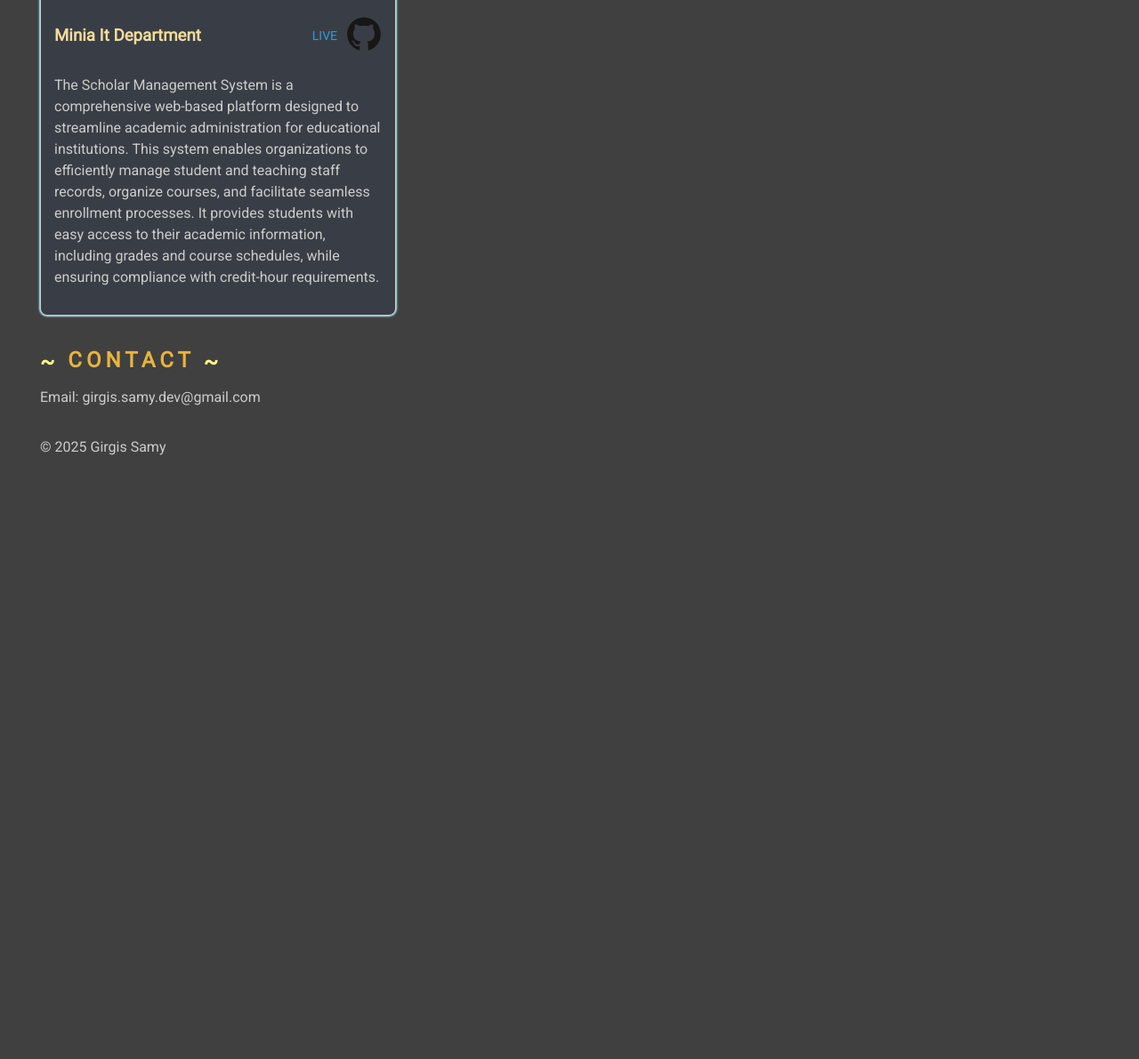
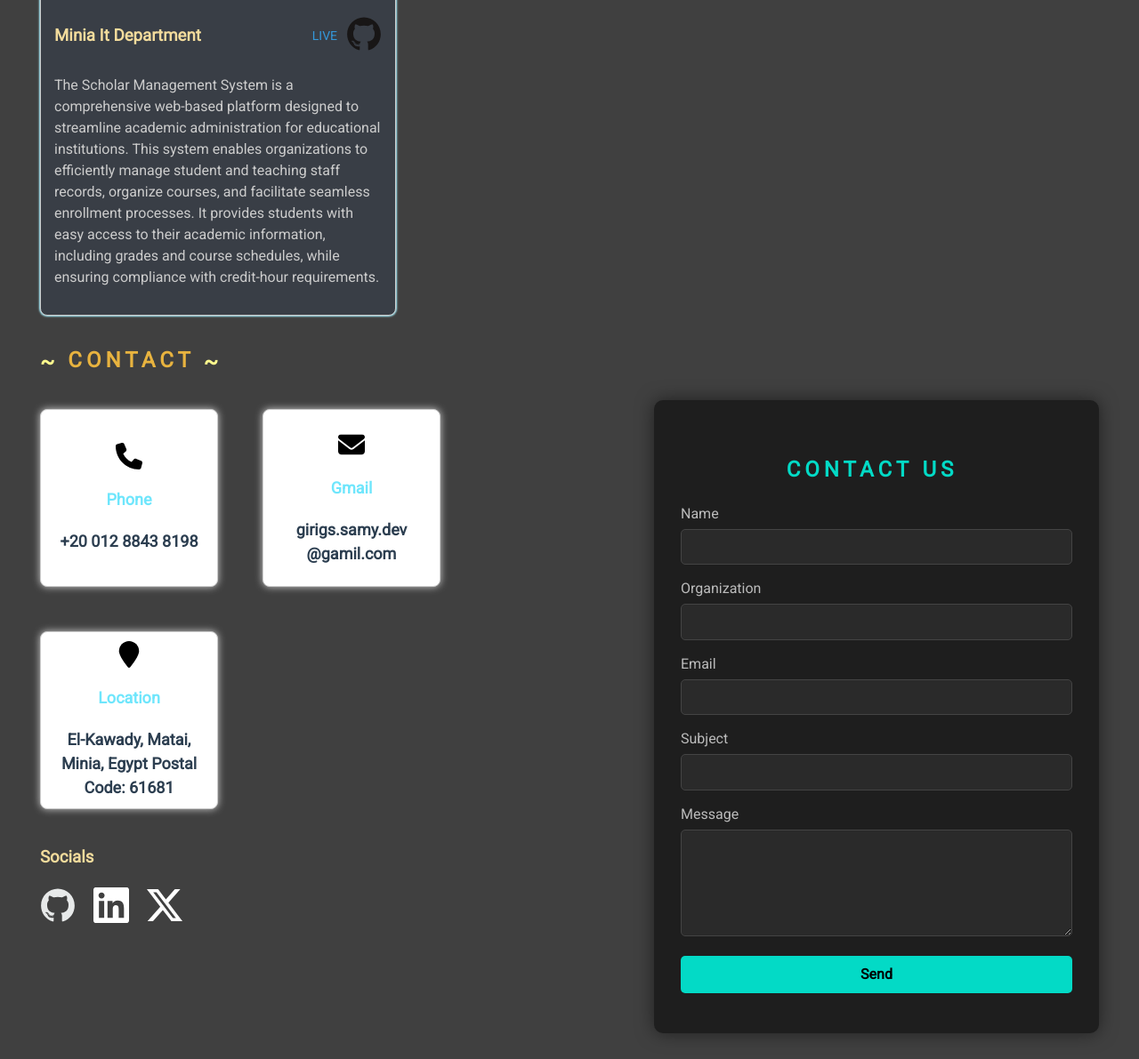
Before and after one commit to gerges15/portfolio, a website built with Vite: page index.html in a window 1280 px wide. Shown: the part 1591-2782 px from the top of the page at 89% size. Before the commit the page ends 2111 px from the top, so only its background shows below. Built offline with nearby package versions, Linux system fonts and the light colour scheme; a web font is replaced by a local one.

Commit message:
add contact styles

```diff
--- a/index.html
+++ b/index.html
@@ -252,7 +252,93 @@
 
         <section id="contact">
           <h2>Contact</h2>
-          <p>Email: girgis.samy.dev@gmail.com</p>
+          <div class="contact-container">
+            <div class="contact-info">
+              <!--Card info-->
+              <div class="info card">
+                <img
+                  class="icon"
+                  src="./assets/icons/phone-solid.svg"
+                  alt="phone number"
+                />
+                <p class="strong-text">Phone</p>
+                <p>+20 012 8843 8198</p>
+              </div>
+              <!--Card info-->
+              <div class="info card">
+                <img
+                  class="icon"
+                  src="./assets/icons/envelope-solid.svg"
+                  alt="email"
+                />
+                <p class="strong-text">Gmail</p>
+                <p>girigs.samy.dev @gamil.com</p>
+              </div>
+              <!--Card info-->
+              <div class="info card">
+                <img
+                  class="icon"
+                  src="./assets/icons/location-pin-solid.svg"
+                  alt="email"
+                />
+                <p class="strong-text">Location</p>
+                <p>El-Kawady, Matai, Minia, Egypt Postal Code: 61681</p>
+              </div>
+
+              <div class="social">
+                <h3>Socials</h3>
+                <div class="socials-link">
+                  <a class="link" href="https://github.com/gerges15"
+                    ><img
+                      src="./assets/icons/github-original.svg"
+                      alt="Github Account"
+                  /></a>
+                  <!--Social Icon-->
+                  <a class="link" href="https://www.linkedin.com/in/girgis-sami"
+                    ><img
+                      src="./assets/icons/linkedin-brands.svg"
+                      alt="Linkedin Account"
+                  /></a>
+                  <!--Social Icon-->
+                  <a class="link" href="https://x.com/girgis_sami"
+                    ><img src="./assets/icons/x.svg" alt="X-Twitter Account"
+                  /></a>
+                </div>
+              </div>
+            </div>
+
+            <form class="contact-form">
+              <h2>Contact Us</h2>
+
+              <div class="form-group">
+                <label for="name">Name</label>
+                <input type="text" id="name" required />
+              </div>
+              <div class="form-group">
+                <label for="organizatoin">Organization</label>
+                <input type="text" id="organization" required />
+              </div>
+
+              <div class="form-group">
+                <label for="email">Email</label>
+                <input type="email" id="email" required />
+              </div>
+
+              <div class="form-group">
+                <label for="subject">Subject</label>
+                <input type="text" id="subject" />
+              </div>
+
+              <div class="form-group">
+                <label for="message">Message</label>
+                <textarea id="message" required></textarea>
+              </div>
+
+              <div class="form-group">
+                <button type="submit">Send</button>
+              </div>
+            </form>
+          </div>
         </section>
       </main>
       <footer>
--- a/styles.css
+++ b/styles.css
@@ -6,6 +6,7 @@
   --accent-color-2: #a8f1ff;
   --accent-color: #3498db;
   --bg-color: #404040;
+  --form-bg-color: #1e1e1e;
   --lightgray: #cccccc;
   --my-orange: #e8b33f;
   --my-yellow: #f2db9c;
@@ -256,7 +257,7 @@ section:nth-child(1) {
   background: var(--second-bg);
   border-radius: 12px;
   border: 1px solid #ccc;
-  box-shadow: 0 2px 8px rgba(0, 0, 0, 0.1);
+  box-shadow: 0 0 20px rgba(0, 0, 0, 0.5);
   margin-top: 1rem;
   padding: 1rem;
   text-align: center;
@@ -334,3 +335,134 @@ section:nth-child(1) {
 .project-card:hover {
   transform: scale(0.9);
 }
+
+/* --------------------------
+  contact me Styles
+--------------------------- */
+
+.contact-form {
+  background-color: var(--form-bg-color);
+  padding: 30px;
+  border-radius: 10px;
+  box-shadow: 0 0 20px rgba(0, 0, 0, 0.5);
+  width: 100%;
+  max-width: 500px;
+}
+
+.contact-form h2 {
+  margin-bottom: 20px;
+  text-align: center;
+  color: #03dac6;
+}
+.contact-form h2::after,
+.contact-form h2::before {
+  content: "";
+}
+
+.form-group {
+  margin-bottom: 15px;
+}
+
+.form-group label {
+  display: block;
+  margin-bottom: 5px;
+  color: #bbbbbb;
+}
+
+.form-group input,
+.form-group textarea {
+  width: 100%;
+  padding: 10px;
+  background-color: #2a2a2a;
+  border: 1px solid #444;
+  border-radius: 5px;
+  color: #ffffff;
+  font-size: 1em;
+}
+
+.form-group textarea {
+  resize: vertical;
+  height: 120px;
+}
+
+.form-group input:focus,
+.form-group textarea:focus {
+  border-color: #03dac6;
+  outline: none;
+}
+
+.form-group button {
+  width: 100%;
+  padding: 12px;
+  background-color: #03dac6;
+  border: none;
+  border-radius: 5px;
+  color: #000;
+  font-size: 1em;
+  font-weight: bold;
+  cursor: pointer;
+  transition: background 0.3s ease;
+}
+
+.form-group button:hover {
+  background-color: #00c4ae;
+}
+
+.contact-container {
+  display: flex;
+  justify-content: space-between;
+  width: 100%;
+  margin: 2.5rem 0;
+}
+
+.contact-info {
+  display: grid;
+  grid-template-columns: repeat(2, 200px);
+  grid-template-rows: repeat(2, 200px) auto;
+  grid-auto-rows: auto;
+  gap: 5rem;
+}
+
+.icon {
+  width: 30px;
+  height: 30px;
+  fill: #00ffcc;
+}
+
+.info {
+  display: flex;
+  align-items: center;
+  flex-direction: column;
+  justify-content: center;
+  gap: 2rem;
+  font-weight: bolder;
+  font-size: 1.8rem;
+  color: var(--primary-color);
+  background: white;
+  width: 100%;
+  width: 200px;
+  height: 200px;
+  box-shadow: 0 0 8px var(--lightgray);
+  text-align: center;
+}
+
+.info:hover {
+  transform: scale(1.1);
+}
+
+.social {
+  grid-area: 3/1/3/2;
+}
+
+.socials-link {
+  margin-top: 2rem;
+  display: flex;
+  gap: 2rem;
+}
+
+.socials-link a img {
+  filter: invert(3);
+}
+.socials-link a img:hover {
+  filter: sepia(1);
+}
```
Also changed, not shown: assets/icons/envelope-solid.svg (added), assets/icons/linkedin-brands.svg (added), assets/icons/location-pin-solid.svg (added), assets/icons/phone-solid.svg (added), assets/icons/x.svg (added).
